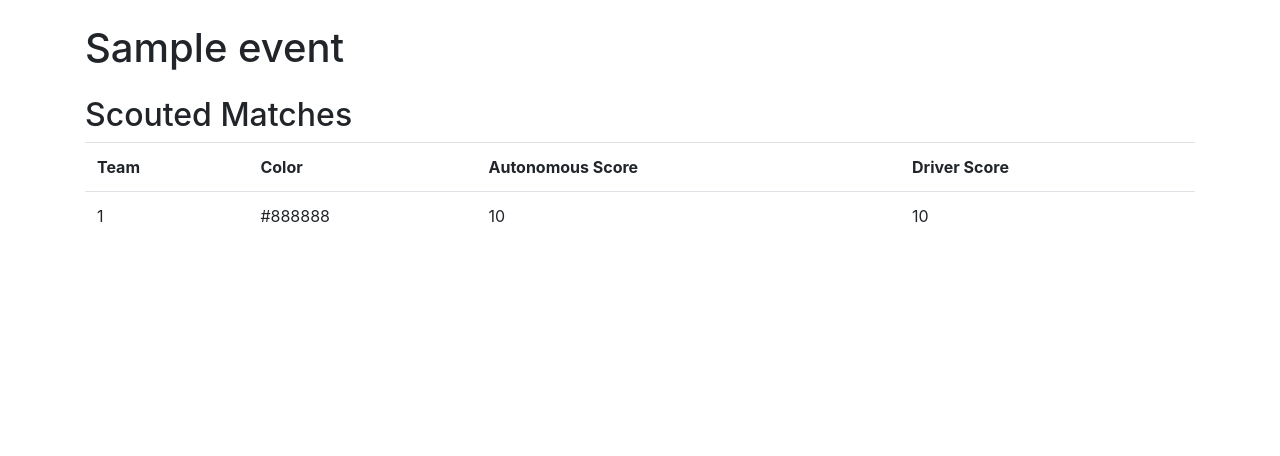
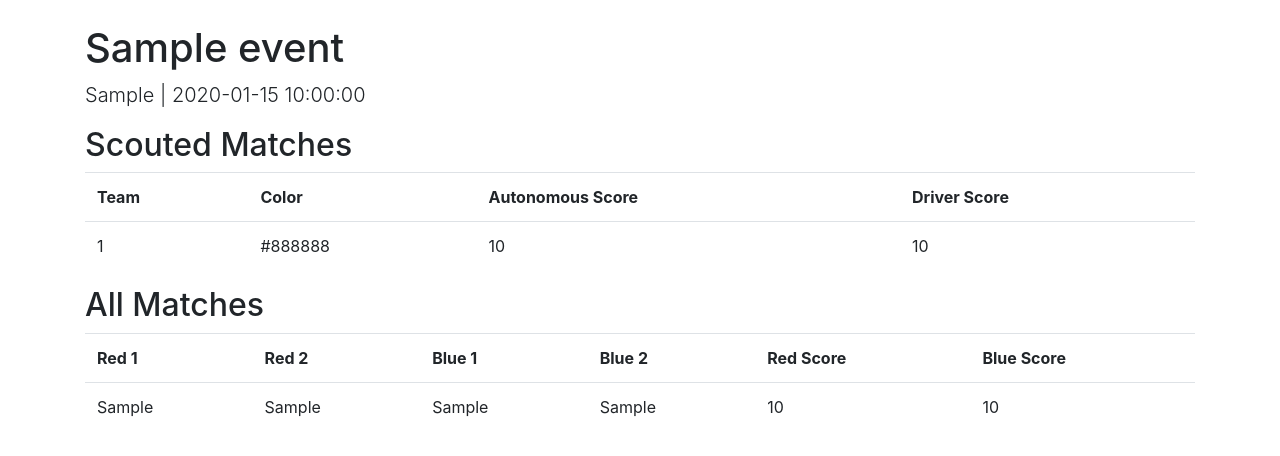
Before and after one commit to CDFriend/seahawk-scouter-history, a Flask app: template scouting/templates/event_info.html in a window 1280 px wide. Shown: the part 56-512 px from the top of the page. Run offline with Flask 2, Linux system fonts and the light colour scheme; the template is opened without the code that fills it: most values are stand-ins (such as "Sample title", 1, 10 or a date in 2020); some libraries are stand-ins or nearby versions.

Commit message:
Get match data from Vexdb

```diff
--- a/scouting/templates/event_info.html
+++ b/scouting/templates/event_info.html
@@ -3,7 +3,10 @@
 {% block content %}
 
 <div class="container">
-    <h1 class="mb-4">{{ event.name }}</h1>
+    <h1>{{ event.name }}</h1>
+    <p class="lead">
+        {{ event.get_location_str() }} | {{ event.get_date_str() }}
+    </p>
 
     <h2>Scouted Matches</h2>
     <table class="table table-condensed table-hover">
@@ -14,7 +17,7 @@
             <th>Driver Score</th>
         </tr>
 
-        {% for match in matches %}
+        {% for match in scouting_matches %}
         <tr>
             <td>{{match.team_id}}</td>
             <td>{{match.color}}</td>
@@ -23,6 +26,29 @@
         </tr>
         {% endfor %}
     </table>
+
+    <h2>All Matches</h2>
+    <table class="table table-condensed table-hover">
+        <tr>
+            <th>Red 1</th>
+            <th>Red 2</th>
+            <th>Blue 1</th>
+            <th>Blue 2</th>
+            <th>Red Score</th>
+            <th>Blue Score</th>
+        </tr>
+
+        {% for match in vexdb_matches %}
+        <tr>
+            <td>{{ match.get_red_teams()[0] }}</td>
+            <td>{{ match.get_red_teams()[1] }}</td>
+            <td>{{ match.get_blue_teams()[0] }}</td>
+            <td>{{ match.get_blue_teams()[1] }}</td>
+            <td>{{ match.red_score }}</td>
+            <td>{{ match.blue_score }}</td>
+        </tr>
+        {% endfor %}
+    </table>
 </div>
 
 {% endblock %}
```
Also changed, not shown: scouting/api/mock/mock_data_firebase.json (+4 -4 lines), scouting/api/vexdb.py (+8 -0 lines), scouting/models/vexdb_match.py (added, +33 -0 lines), scouting/routes.py (+7 -2 lines).
